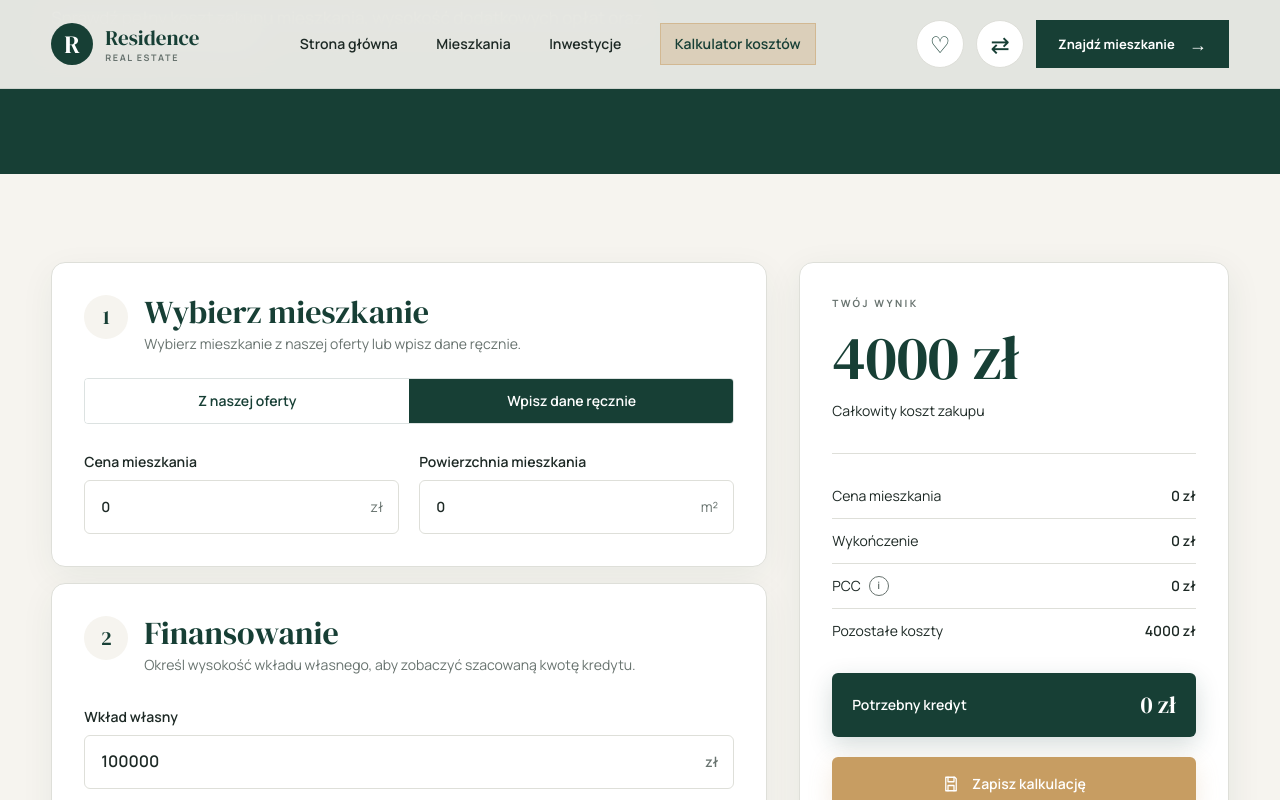
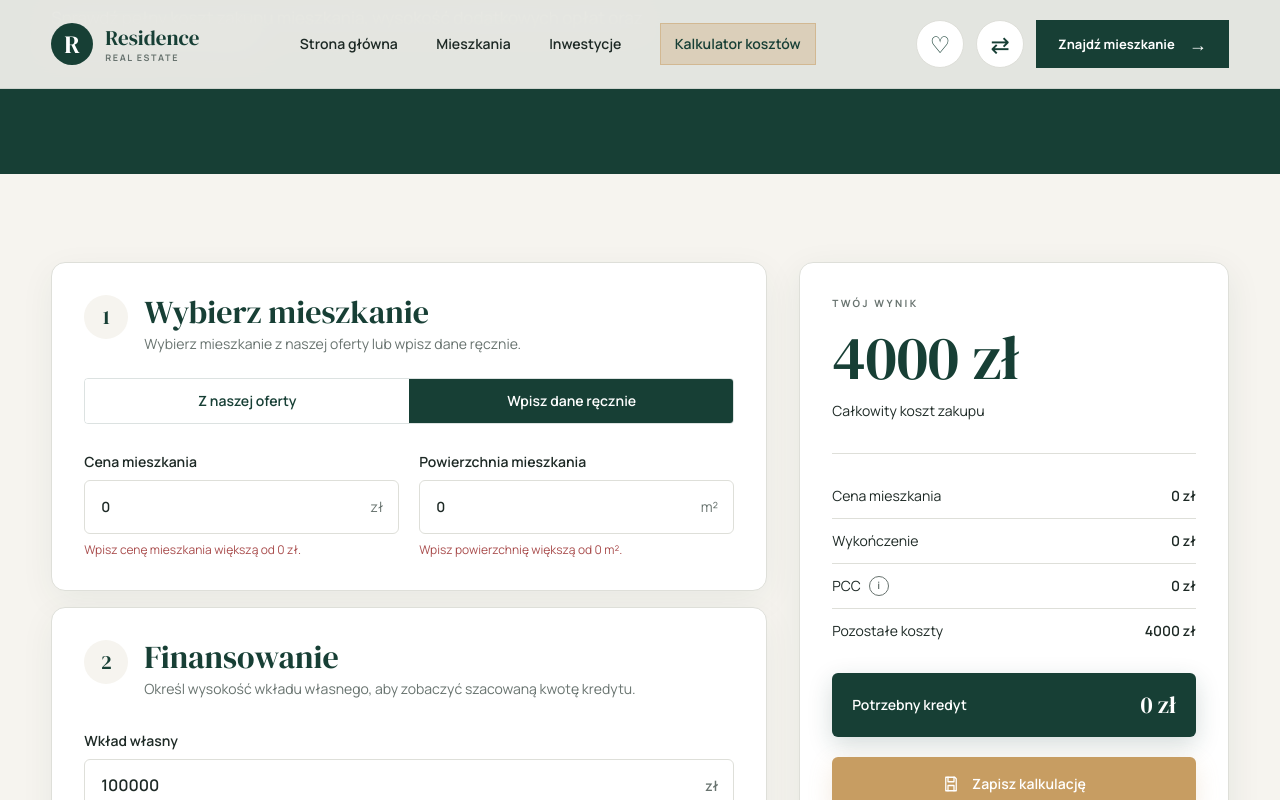
Before and after one commit to natalkakielbicka-coder/real-estate, a Vue app: page /kalkulator-kosztow-zakupu in a window 1280 px wide. Both pictures are taken after a click on the button "Wpisz dane ręcznie". Shown: the part 434-1234 px from the top of the page. Built offline with nearby package versions, Linux system fonts and the light colour scheme.

Commit message:
Validate custom apartment values

```diff
--- a/src/components/CalculatorApartmentStep.vue
+++ b/src/components/CalculatorApartmentStep.vue
@@ -224,6 +224,8 @@ const handleCustomAreaInput = (event) => {
             min="0"
             step="1000"
             :value="customApartmentPrice"
+            :aria-invalid="customApartmentPrice <= 0"
+            aria-describedby="custom-apartment-price-error"
             @input="handleCustomPriceInput"
           />
 
@@ -233,6 +235,14 @@ const handleCustomAreaInput = (event) => {
             zł
           </span>
         </div>
+
+        <p
+          v-if="customApartmentPrice <= 0"
+          id="custom-apartment-price-error"
+          class="mt-2 text-xs text-[#a94d4d]"
+        >
+          Wpisz cenę mieszkania większą od 0 zł.
+        </p>
       </div>
 
       <div>
@@ -251,6 +261,8 @@ const handleCustomAreaInput = (event) => {
             min="0"
             step="0.1"
             :value="customApartmentArea"
+            :aria-invalid="customApartmentArea <= 0"
+            aria-describedby="custom-apartment-area-error"
             @input="handleCustomAreaInput"
           />
 
@@ -260,6 +272,14 @@ const handleCustomAreaInput = (event) => {
             m²
           </span>
         </div>
+
+        <p
+          v-if="customApartmentArea <= 0"
+          id="custom-apartment-area-error"
+          class="mt-2 text-xs text-[#a94d4d]"
+        >
+          Wpisz powierzchnię większą od 0 m².
+        </p>
       </div>
     </div>
   </section>
```
